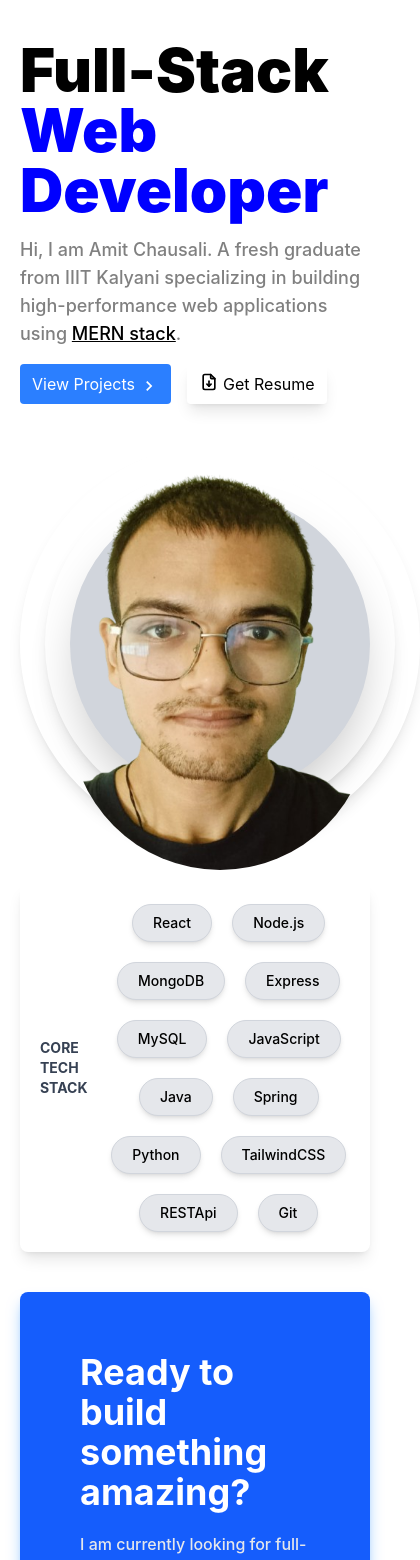
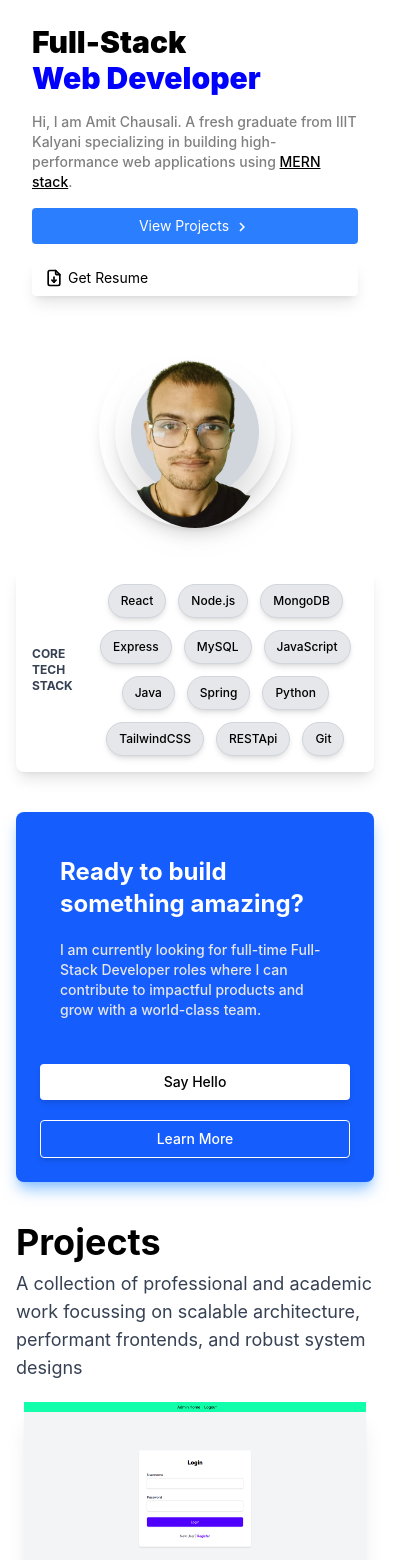
Before and after one commit to Namit210/portfolio, a React (Vite) app: page / in a window 390 px wide. Shown: the top 1560 px of the page, 420 px wide, since content can reach past the window. Built offline with nearby package versions, Linux system fonts and the light colour scheme.

Commit message:
made page responsive

```diff
--- a/src/components/Footer.jsx
+++ b/src/components/Footer.jsx
@@ -1,21 +1,62 @@
+import { FaGithub, FaLinkedin, FaEnvelope, FaPhone } from "react-icons/fa";
+
 export default function Footer(){
 
     return (
-        <footer className="w-full flex flex-col md:flex-row items-center gap-5 justify-between p-5 shadow-lg bg-gray-100 rounded-lg shadow-top shadow-gray-300">
-            <div>
-                <h3 className="font-bold">Namit's Portfolio</h3>
+        <footer className="w-full bg-gradient-to-r from-gray-900 to-gray-800 text-white rounded-lg shadow-lg p-6 sm:p-8 my-10">
+            <div className="flex flex-col md:flex-row justify-between items-center gap-8">
+
+                {/* Brand Section */}
+                <div className="text-center md:text-left">
+                    <h2 className="text-2xl font-bold mb-2">Amit Chausali</h2>
+                    <p className="text-gray-400 text-sm">Full-Stack Web Developer</p>
+                </div>
+
+                {/* Contact Section */}
+                <div className="text-center">
+                    <h3 className="font-bold text-lg mb-3">Get In Touch</h3>
+                    <div className="flex flex-col gap-2 text-sm">
+                        <a href="mailto:namitchausali@gmail.com" className="flex items-center justify-center gap-2 hover:text-blue-400 transition duration-300">
+                            <FaEnvelope size={16} />
+                            <span className="hidden sm:inline">namitcoder16@gmail.com</span>
+                            <span className="sm:hidden">Email</span>
+                        </a>
+                        <a href="tel:+918077871623" className="flex items-center justify-center gap-2 hover:text-blue-400 transition duration-300">
+                            <FaPhone size={16} />
+                            +91 8077871623
+                        </a>
+                    </div>
+                </div>
+
+                {/* Social Links Section */}
+                <div className="text-center">
+                    <h3 className="font-bold text-lg mb-3">Follow Me</h3>
+                    <div className="flex gap-6 justify-center">
+                        <a
+                            href="https://github.com/Namit210"
+                            target="_blank"
+                            rel="noopener noreferrer"
+                            className="hover:text-blue-400 transition duration-300 hover:scale-110 transform"
+                            aria-label="GitHub"
+                        >
+                            <FaGithub size={24} />
+                        </a>
+                        <a
+                            href="https://www.linkedin.com/in/amit-chausali-229914261/"
+                            target="_blank"
+                            rel="noopener noreferrer"
+                            className="hover:text-blue-400 transition duration-300 hover:scale-110 transform"
+                            aria-label="LinkedIn"
+                        >
+                            <FaLinkedin size={24} />
+                        </a>
+                    </div>
+                </div>
             </div>
-            <div>
-                <h3 className="font-bold">Navigation</h3>
-                <ul>
-                    <li>About</li>
-                    <li>Projects</li>
-                    <li>Contact</li>
-                    <li>Home</li>
-                </ul>
-            </div>
-            <div>
-                <h3>Contact</h3>
+
+            {/* Bottom Section */}
+            <div className="border-t border-gray-700 mt-8 pt-6 text-center text-gray-400 text-sm">
+                <p>&copy; 2024 Amit Chausali. All rights reserved.</p>
             </div>
         </footer>
     )
--- a/src/components/HeroImg.jsx
+++ b/src/components/HeroImg.jsx
@@ -4,10 +4,10 @@ export default function HeroImg(){
 
     return(
         <>
-        <div className="mx-auto w-[400px] h-[400px] bg-none rounded-full flex items-center justify-center shadow-lg  ">
-        <div className=" mx-auto w-[350px] h-[350px] bg-none rounded-full flex items-center justify-center  shadow-lg  ">
+        <div className="mx-auto w-48 h-48 sm:w-80 sm:h-80 md:w-[400px] md:h-[400px] bg-none rounded-full flex items-center justify-center shadow-lg  ">
+        <div className=" mx-auto w-40 h-40 sm:w-72 sm:h-72 md:w-[350px] md:h-[350px] bg-none rounded-full flex items-center justify-center  shadow-lg  ">
 
-        <div className=" mx-auto w-[300px] h-[300px] bg-gray-300 rounded-full flex items-center justify-center shadow-2xl">
+        <div className=" mx-auto w-32 h-32 sm:w-64 sm:h-64 md:w-[300px] md:h-[300px] bg-gray-300 rounded-full flex items-center justify-center shadow-2xl">
 
         <img src={pic}
         className="rounded-full"
--- a/src/components/Intro.jsx
+++ b/src/components/Intro.jsx
@@ -7,26 +7,26 @@ export default function Intro(){
     };
 
     return(
-        <div className = "max-w-[500px] mx-auto flex flex-col justify-center items-start">
-        <div className="text-6xl font-[900]">
+        <div className = "max-w-[500px] mx-auto flex flex-col justify-center items-start px-4 sm:px-0">
+        <div className="text-3xl sm:text-5xl md:text-6xl font-[900]">
       <h1>Full-Stack</h1>
       <h1 className="text-[blue]">Web Developer</h1>
     </div>
-    <p className="text-lg font-[500] text-[gray] my-4">
+    <p className="text-sm sm:text-base md:text-lg font-[500] text-[gray] my-4">
       Hi, I am Amit Chausali. A fresh graduate from IIIT Kalyani specializing in building high-performance web applications using <span className='text-black underline'>MERN stack</span>.
     </p>
-    <div className="flex gap-4">
-    <button className="px-3 py-2 bg-blue-500 text-white rounded hover:bg-blue-600 transition duration-300"
+    <div className="flex flex-col sm:flex-row gap-4 w-full sm:w-auto">
+    <button className="px-3 py-2 bg-blue-500 text-white rounded hover:bg-blue-600 transition duration-300 text-sm sm:text-base"
     onClick={scrollToProjects}
     >View Projects
 
-        <MdKeyboardArrowRight className="inline-block ml-1 text-xl  " />
+        <MdKeyboardArrowRight className="inline-block ml-1 text-lg sm:text-xl" />
     </button>
     <button className="px-3 py-2 text-black
     shadow-lg
     rounded hover:bg-black
     hover:text-white
-    transition duration-300 flex"
+    transition duration-300 flex text-sm sm:text-base"
     onClick={()=>{
         window.open("https://drive.google.com/file/d/1CTphCNUrX_auUcBjvfzBXV_iRVi3PlHp/view?usp=sharing", "_blank");
 
--- a/src/components/Projects.jsx
+++ b/src/components/Projects.jsx
@@ -56,7 +56,7 @@ export default function Projects(){
 const ProjectCard = ({projectName,techStack,gitHub,live, desc, imgsrc})=>{
 
     return (
-        <div className=" rounded-lg w-[300px] m-2 min-h-[300px] shadow-xl hover:shadow-2xl transition duration-300">
+        <div className=" rounded-lg w-full sm:w-[300px] m-2 min-h-[300px] shadow-xl hover:shadow-2xl transition duration-300">
             <div className="h-48 overflow-hidden">
                 <img src={imgsrc} alt={projectName + " screenshot"} className="w-full h-full object-cover" loading="lazy" />
             </div>
--- a/src/components/Ready.jsx
+++ b/src/components/Ready.jsx
@@ -2,23 +2,27 @@ export default function Ready(){
 
     return (
 
-        <div className="bg-blue-600 rounded-lg shadow-lg  shadow-blue-300 text-white flex flex-wrap flex-row gap-15 justify-center items-center p-10 my-10">
+        <div className="bg-blue-600 rounded-lg shadow-lg  shadow-blue-300 text-white flex flex-col sm:flex-row gap-6 justify-center items-center p-6 sm:p-10 my-10">
                     <div className="max-w-[700px]">
-                     <h1 className=" font-bold text-4xl m-5">Ready to build something amazing?</h1>
-                     <p className=" font-medium text-gray-200 m-5">
+                     <h1 className=" font-bold text-2xl sm:text-3xl md:text-4xl m-5">Ready to build something amazing?</h1>
+                     <p className=" font-medium text-gray-200 m-5 text-sm sm:text-base">
                         I am currently looking for full-time Full-Stack Developer roles where I can contribute to impactful products and grow with a world-class team.
                      </p>
 
                     </div>
-                    <div className="flex flex-row gap-5">
-                    <button className="px-5 py-2 bg-white text-black font-medium rounded shadow-md hover:bg-gray-100 transition duration-300"
+                    <div className="flex flex-col sm:flex-row gap-5 w-full sm:w-auto">
+                    <button className="px-5 py-2 bg-white text-black font-medium rounded shadow-md hover:bg-gray-100 transition duration-300 text-sm sm:text-base"
                     onClick={()=>{
                         window.open("https://wa.me/918077871623", "_blank");
                     }}
                     >
                         Say Hello
                     </button>
-                    <button className="px-5 py-2 bg-transparent border border-white text-white font-medium rounded shadow-md hover:bg-white hover:text-black transition duration-300">
+                    <button className="px-5 py-2 bg-transparent border border-white text-white font-medium rounded shadow-md hover:bg-white hover:text-black transition duration-300 text-sm sm:text-base"
+                    onClick={()=>{
+                        window.open("https://www.linkedin.com/in/amit-chausali-229914261/", "_blank")
+                    }}
+                    >
                         Learn More
                     </button>
                     </div>
--- a/src/components/Skill.jsx
+++ b/src/components/Skill.jsx
@@ -2,7 +2,7 @@ export default function Skill({skill}){
 
     return(
 
-        <div className="px-5 py-2 bg-gray-200 rounded-full text-sm font-medium shadow-md border border-gray-300">
+        <div className="px-3 sm:px-5 py-2 bg-gray-200 rounded-full text-xs sm:text-sm font-medium shadow-md border border-gray-300">
        {skill}
         </div>
     )
--- a/src/components/Skills.jsx
+++ b/src/components/Skills.jsx
@@ -3,11 +3,11 @@ import Skill from "./Skill";
 export default function Skills(){
 
     return(
-        <div className="flex flex-row justify-center items-center flex-col gap-5 my-10 shadow-lg p-5 rounded-lg">
-                   <div className="text-sm font-bold text-gray-700 max-w-[400px]">
+        <div className="flex flex-row justify-center items-center flex-col gap-5 my-10 shadow-lg p-4 sm:p-5 rounded-lg">
+                   <div className="text-xs sm:text-sm font-bold text-gray-700 max-w-[400px]">
                     CORE TECH STACK
                     </div>
-                    <div className="flex flex-row gap-5 flex-wrap justify-center items-center
+                    <div className="flex flex-row gap-3 sm:gap-5 flex-wrap justify-center items-center
                     ">
                     <Skill skill="React" />
                     <Skill skill="Node.js" />
--- a/src/pages/Home.jsx
+++ b/src/pages/Home.jsx
@@ -6,7 +6,7 @@ import Projects from "../components/Projects";
 export default function Home(){
 
     return(
-        <div className="container mx-auto px-5 py-10">
+        <div className="container mx-auto px-4 sm:px-5 py-6 sm:py-10">
                 <Hero />
                 <Skills />
                 <Ready />
```
Also changed, not shown: public/A.png (renamed from src/assets/A.png).
